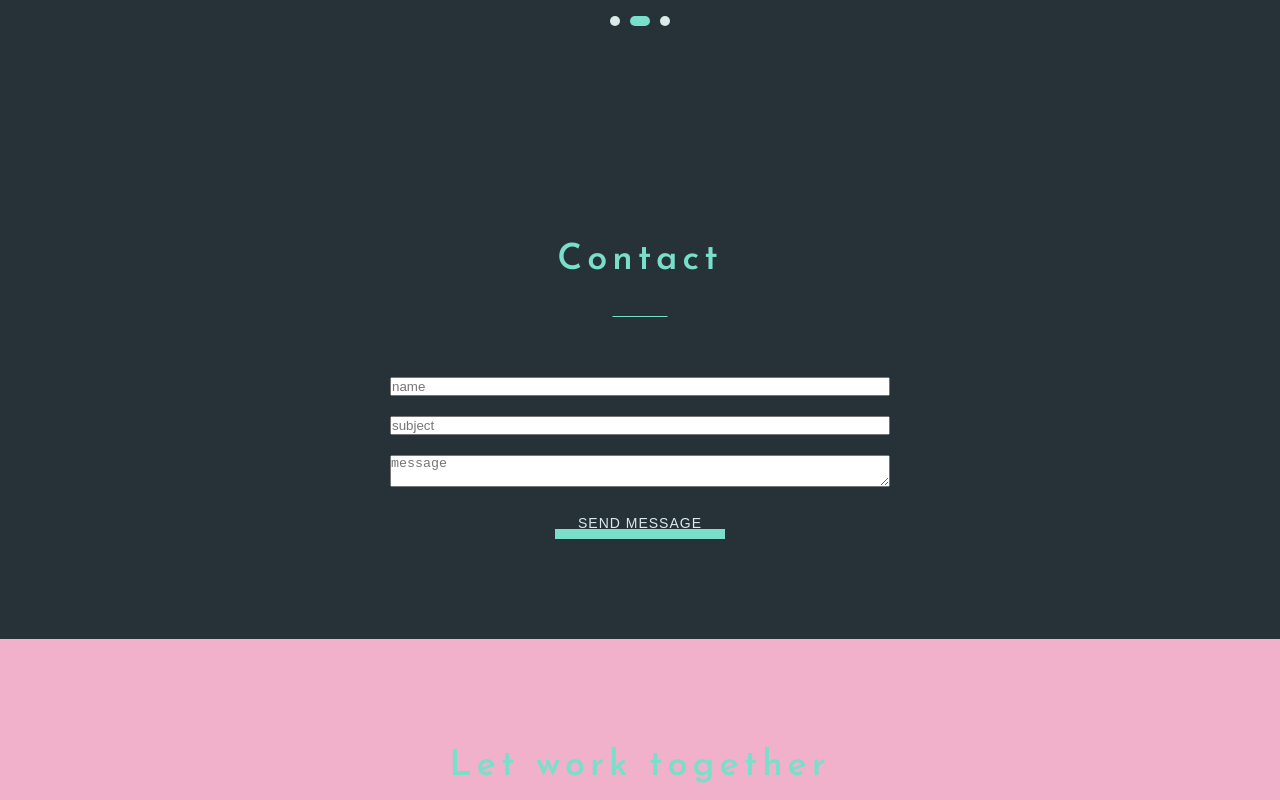
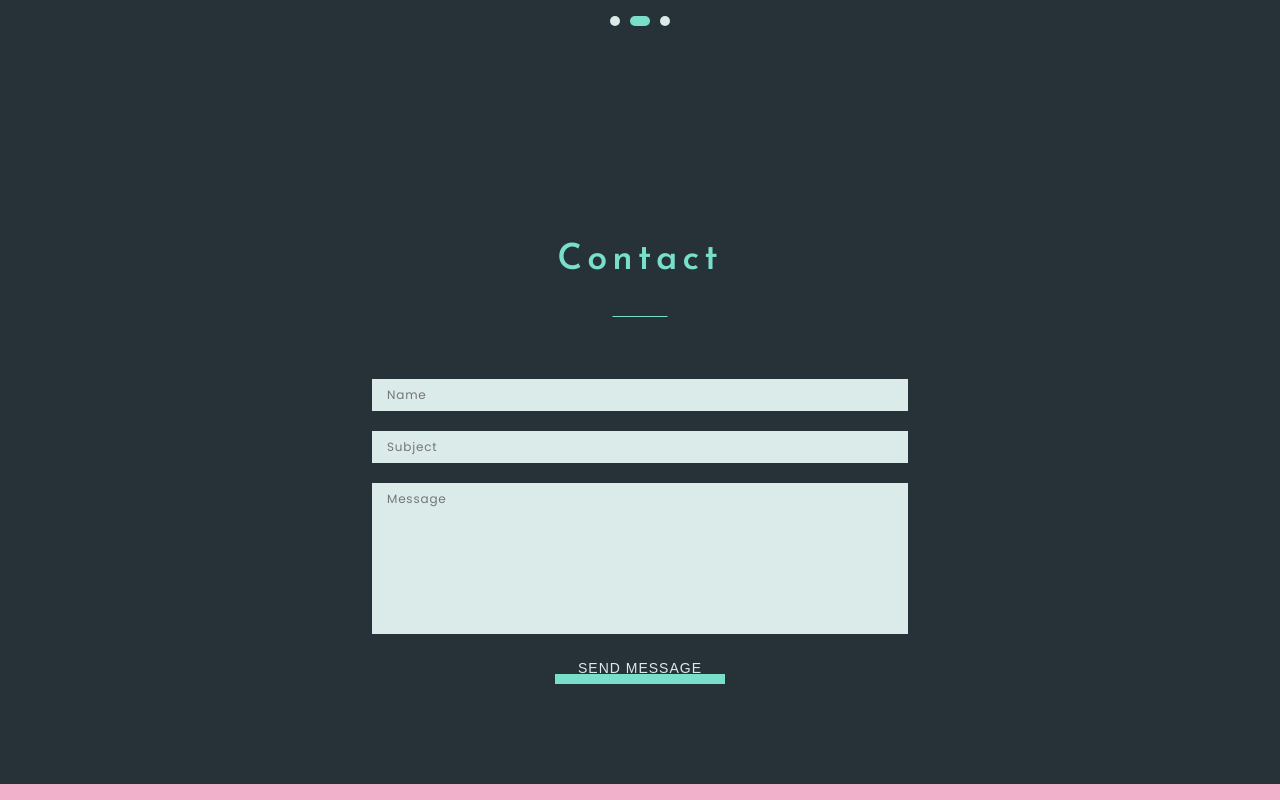
Before and after one commit to legkovaAnastasia/start-project, a React app: page / in a window 1280 px wide. Shown: the part 3140-3940 px from the top of the page. Built offline with nearby package versions, Linux system fonts and the light colour scheme.

Commit message:
styled-contact

```diff
--- a/src/components/Button.tsx
+++ b/src/components/Button.tsx
@@ -9,7 +9,6 @@ export const Button = styled.button`
     font-size: 14px;
     letter-spacing: 1px;
     text-transform: uppercase;
-    margin: 0 auto;
 
     position: relative;
     z-index: 0;
--- a/src/layout/sections/aboutMe/AboutMe.tsx
+++ b/src/layout/sections/aboutMe/AboutMe.tsx
@@ -21,7 +21,6 @@ export const AboutMe = () => {
 };
 
 const StyledAbout = styled.section`
-    min-height: 50vh;
 
     ${IconWrapper} {
         margin: 30px 0 72px;
--- a/src/layout/sections/contact/Contact.tsx
+++ b/src/layout/sections/contact/Contact.tsx
@@ -2,10 +2,13 @@ import React from 'react';
 import styled from "styled-components";
 import {SectionTitle} from "../../../components/SectionTitle";
 import {Button} from "../../../components/Button";
+import {Container} from "../../../components/Container";
+import {theme} from "../../../styles/Theme";
 
 export const Contact = () => {
     return (
         <StyledContact>
+            <Container>
                 <SectionTitle>Contact</SectionTitle>
                 <StyledForm>
                     <Field placeholder={'name'}/>
@@ -13,23 +16,48 @@ export const Contact = () => {
                     <Field placeholder={'message'} as={'textarea'}/>
                     <Button type={'submit'}>Send Message</Button>
                 </StyledForm>
+            </Container>
         </StyledContact>
     );
 };
 
 const StyledContact = styled.section`
-    min-height: 50vh;
+
 `
 
 const StyledForm = styled.form`
-    max-width: 500px;
+    max-width: 540px;
     width: 100%;
     display: flex;
     flex-direction: column;
-    gap: 20px;
+    align-items: center;
+    gap: 16px;
     margin: 0 auto;
+
+    textarea {
+        resize: none;
+        height: 155px;
+    }
 `
 
 const Field = styled.input`
+    width: 100%;
+    background-color: ${theme.colors.light};
+    border: 2px solid ;
+    padding: 7px 15px;
 
+    font-family: 'Poppins', sans-serif;
+    font-weight: 400;
+    font-size: 12px;
+    letter-spacing: 0.05rem;
+    color: ${theme.colors.primary};
+
+    &:focus-visible {
+        outline: ${theme.colors.secondary};
+        border: 2px solid ${theme.colors.secondary};
+    }
+
+    &::placeholder {
+        text-transform: capitalize;
+    }
 `
```
Lines whose indentation alone changed are shown as unchanged.
